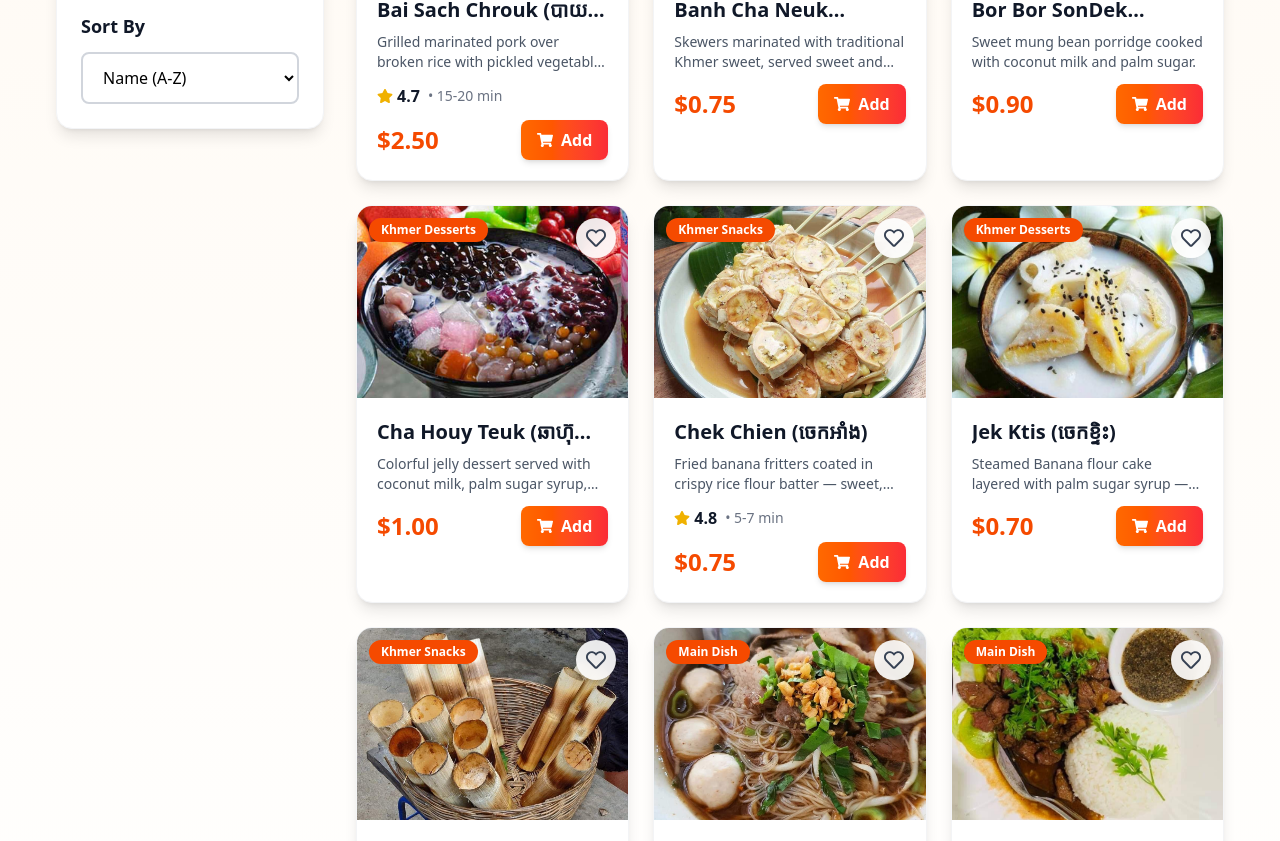
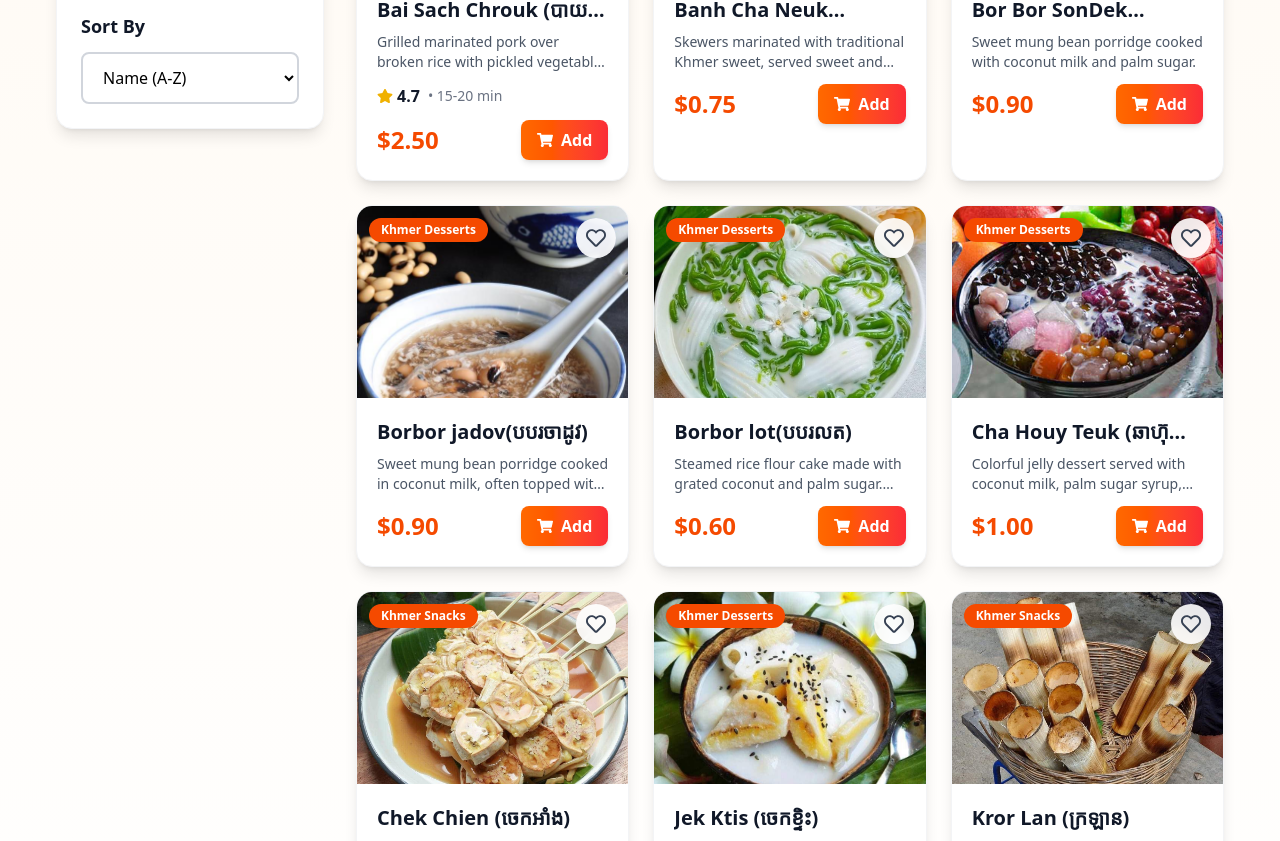
Before and after one commit to VIZA7832498782/food-project, a React (Vite) app: page /menu in a window 1280 px wide. Shown: the part 1133-1974 px from the top of the page. Built offline with nearby package versions, Linux system fonts and the light colour scheme.

Commit message:
add data

```diff
--- a/src/data.js
+++ b/src/data.js
@@ -301,7 +301,7 @@ export const khmerDessert = [
   },
   {
     id: 6,
-    name: "បបរចាដូវ",
+    name: "Borbor jadov(បបរចាដូវ)",
     description: "Sweet mung bean porridge cooked in coconut milk, often topped with sesame seeds or fried shallots for aroma.",
     price: 0.90,
     qty: 85,
@@ -310,7 +310,7 @@ export const khmerDessert = [
 },
   {
     id: 7,
-    name: "បបរលត",
+    name: "Borbor lot(បបរលត)",
     description: "Steamed rice flour cake made with grated coconut and palm sugar. Soft, chewy, and lightly sweet.",
     price: 0.60,
     qty: 95,
```
